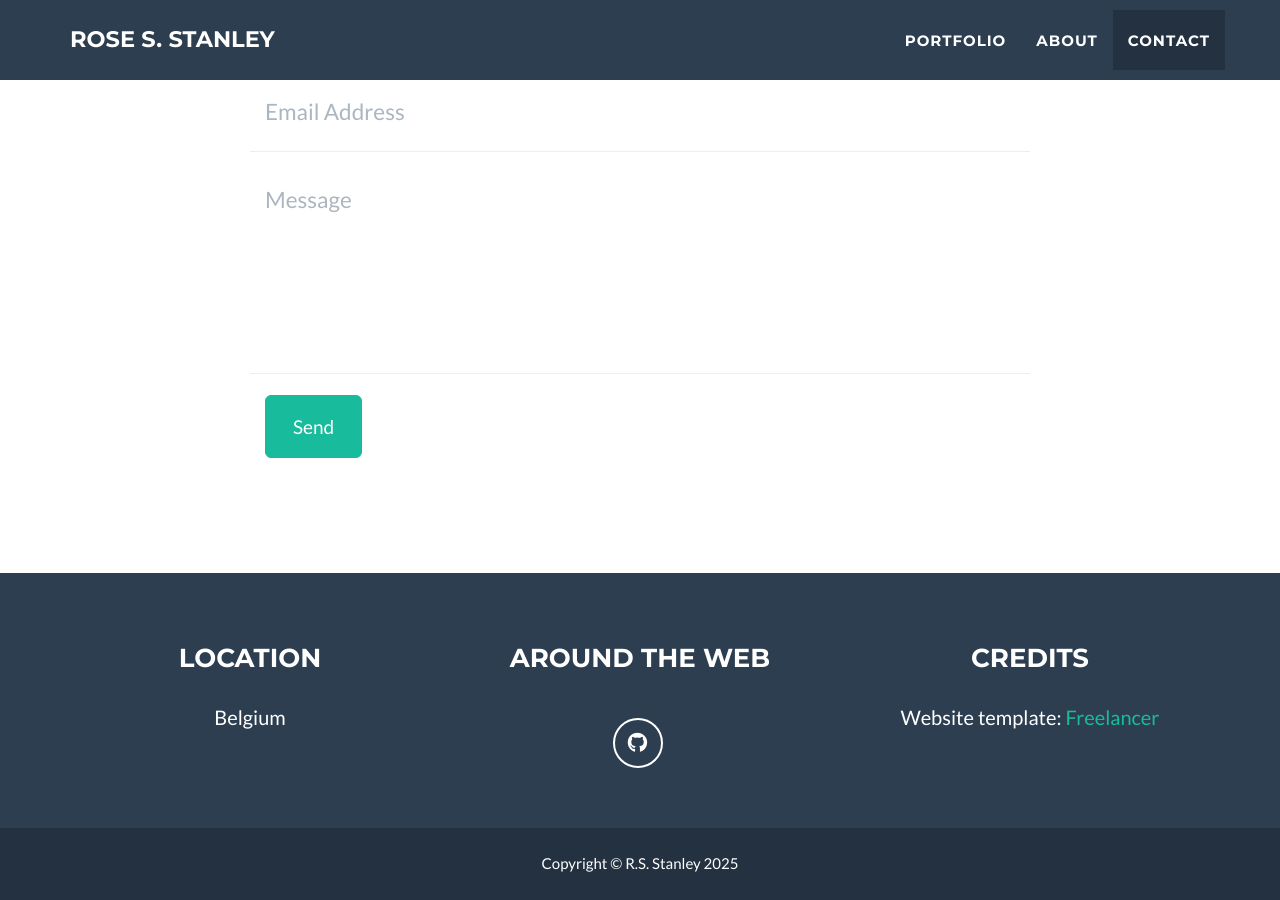
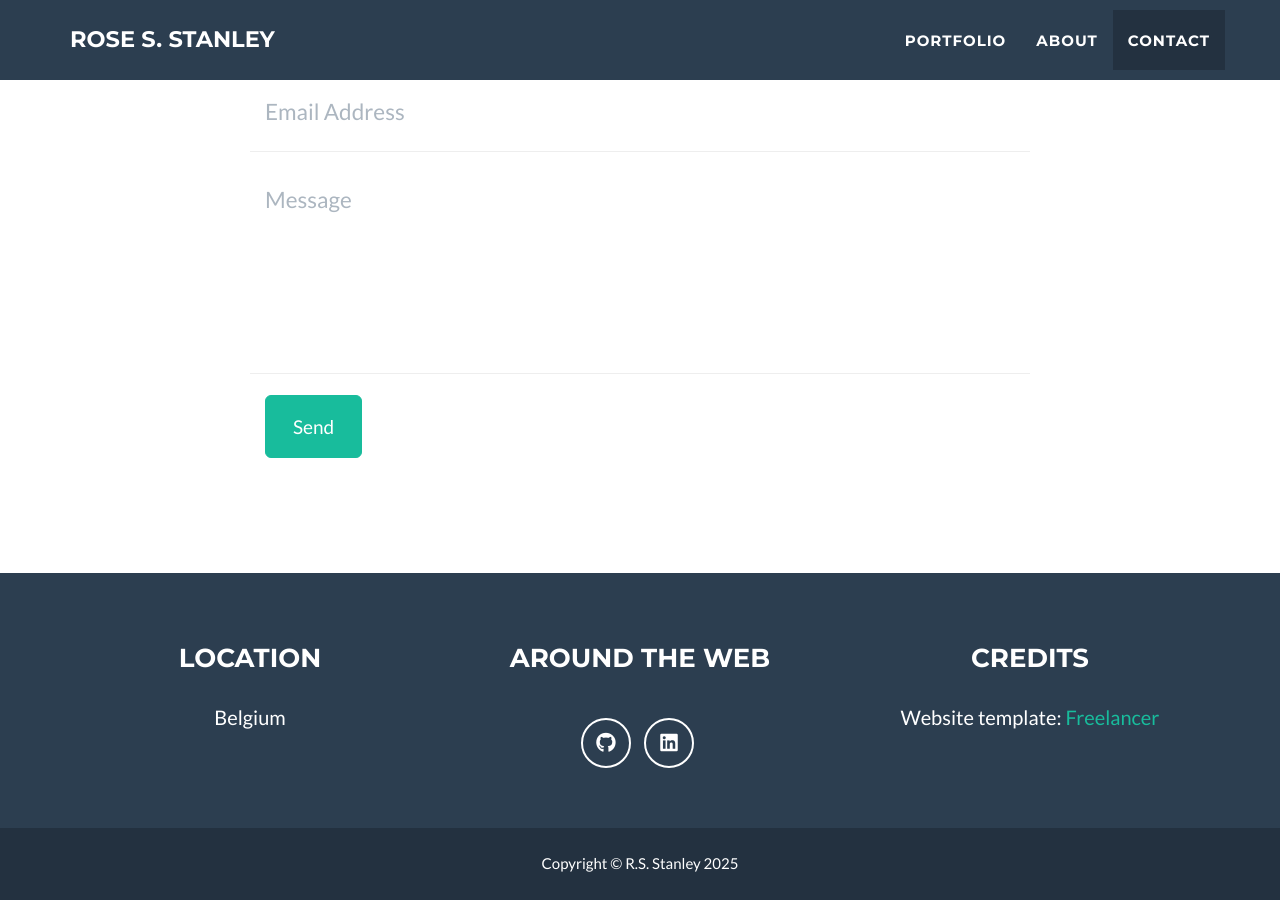
Before and after one commit to rsls/rsls.github.io, a Jekyll site: the page built from _posts/2014-07-18-project-1.markdown, in a window 1280 px wide and 900 px high, scrolled down 3735 px. Built offline with Jekyll 4.4.1, drawn with Linux system fonts in a browser that asks for light colours.

Commit message:
change profile

```diff
--- a/_config.yml
+++ b/_config.yml
@@ -49,6 +49,8 @@ social:
 #    url: http://bitbucket.org/jekyll
   - title: github
     url: http://github.com/rsls
+  - title: linkedin
+    url: https://www.linkedin.com/in/rose-s-ab7369150/
 
 # Postal address (add as many lines as necessary)
 address:
--- a/_includes/header.html
+++ b/_includes/header.html
@@ -3,7 +3,7 @@
   <div class="container">
     <div class="row">
       <div class="col-lg-12">
-        <img class="img-responsive" src="img/profile.png" alt="profile-pic" />
+        <img class="img-responsive" src="img/IMG20230503152854.jpg" alt="profile-pic" />
         <div class="intro-text">
           <span class="name">{{ site.title }}</span>
           <hr class="star-light" />
```
Also changed, not shown: img/IMG20230503152854.jpg (added), 1 other file.
